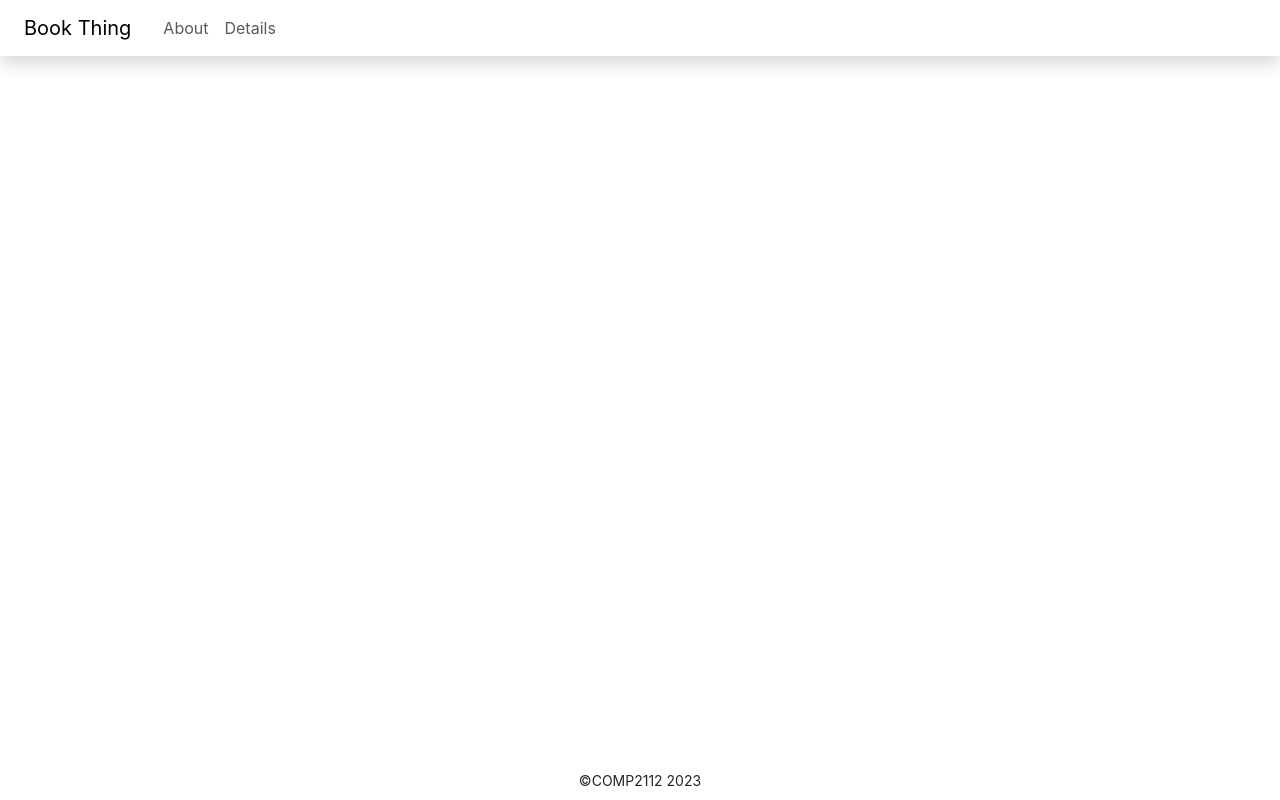
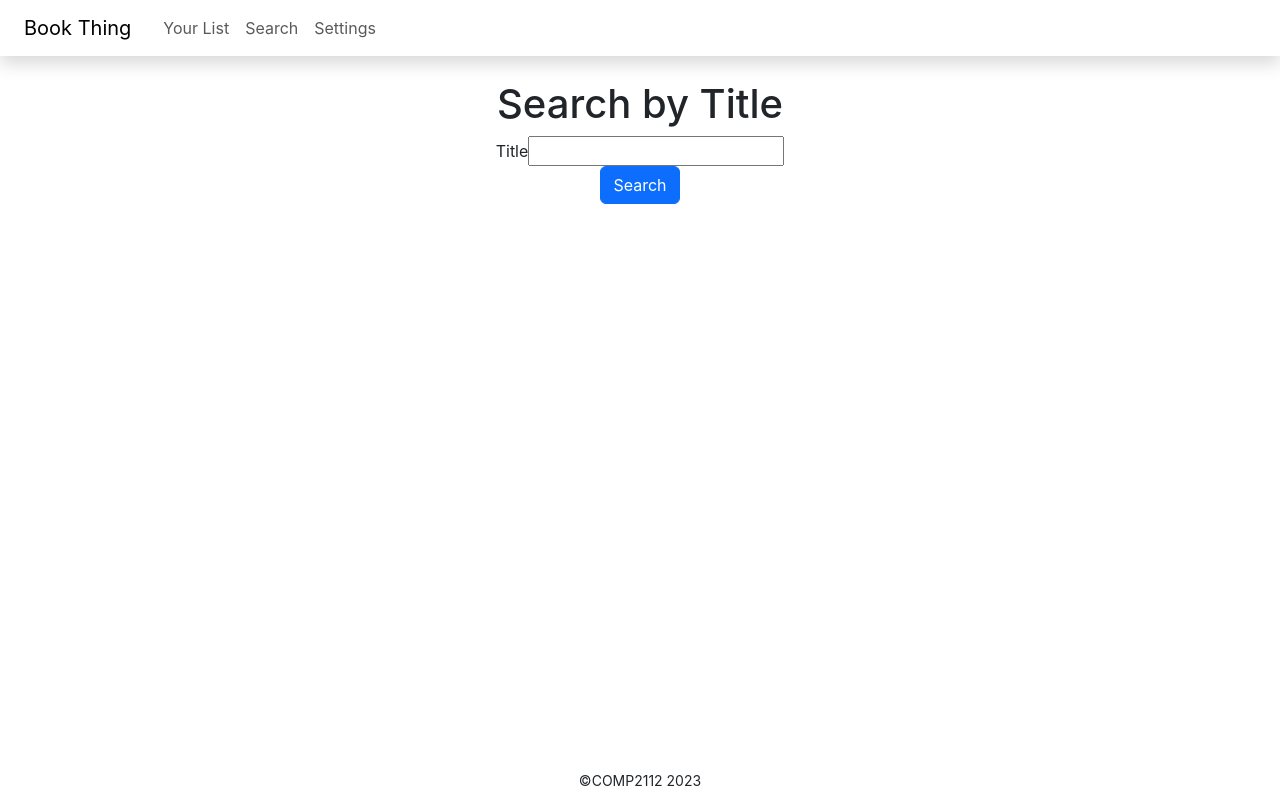
Before and after one commit to Jenna-Deamer/React-Book-Management-App, a React (Create React App) app: page /search in a window 1280 px wide. Built offline with nearby package versions, Linux system fonts and the light colour scheme.

Commit message:
FileName changes, GoogleAPI fetch & display of book contents

```diff
--- a/public/index.html
+++ b/public/index.html
@@ -24,7 +24,7 @@
       work correctly both with client-side routing and a non-root public URL.
       Learn how to configure a non-root public URL by running `npm run build`.
     -->
-    <title>React App</title>
+    <title>Library App</title>
   </head>
   <body>
     <noscript>You need to enable JavaScript to run this app.</noscript>
--- a/src/App.css
+++ b/src/App.css
@@ -36,3 +36,23 @@
     transform: rotate(360deg);
   }
 }
+
+.book {
+  width: 100px;
+  height: 150px;
+  border: 1px solid #ccc;
+  margin: 5px;
+  display: inline-block;
+  text-align: center;
+  padding: 10px;
+}
+
+.book img {
+  max-width: 100%;
+  max-height: 100%;
+}
+
+.book-row {
+  display: flex;
+  justify-content: center;
+}
--- a/src/App.js
+++ b/src/App.js
@@ -2,10 +2,14 @@ import './App.css';
 //shared
 import Header from "./views/shared/Header.js"
 import Footer from "./views/shared/Footer.js"
+
 //views
 import Home from "./views/Home.js"
-import About from "./views/About.js"
-import Details from "./views/Details.js"
+import Booklist from "./views/Booklist.js"
+import Search from "./views/Search.js"
+import Settings from './views/Settings.js';
+
+//library imports
 import { BrowserRouter, Routes, Route } from "react-router-dom";
 
 function App() {
@@ -16,8 +20,9 @@ function App() {
            <Header/>
           <Routes>
           <Route path="/" element={<Home />}></Route>
-            <Route path="/about" element={<About />} />
-            <Route path="/details" element={<Details />} />
+            <Route path="/booklist" element={<Booklist />} />
+            <Route path="/search" element={<Search />} />
+            <Route path="/settings" element={<Settings />} />
           </Routes>
           <Footer/>
         </BrowserRouter>
--- a/src/views/About.js
+++ /dev/null
@@ -1,10 +0,0 @@
-
-function About (){
-    return(
-        <div>
-            <h1>About</h1>
-        </div>
-    )
-}
-
-export default About;
--- /dev/null
+++ b/src/views/Booklist.js
@@ -0,0 +1,13 @@
+function Booklist (){
+    return(
+        <main className="container">
+            <h1 className="pt-4">Your List</h1>
+            <div className="userList">
+
+            </div>
+            <button className="btn btn-primary">Add New</button>
+        </main>
+    )
+}
+
+export default Booklist;
--- a/src/views/Details.js
+++ /dev/null
@@ -1,10 +0,0 @@
-
-function Details () {
-    return(
-        <div>
-            <h1>Details</h1>
-        </div>
-    )
-}
-
-export default Details;
--- a/src/views/Home.js
+++ b/src/views/Home.js
@@ -1,10 +1,69 @@
+import { useState, useEffect } from "react";
 
-function Home (){
-    return(
-        <div>
-            <h1>Home</h1>
+function Home() {
+  // var to hold the api data
+  const [books, setBooks] = useState([]);
+  const [errorMessage, setErrorMessage] = useState(null);
+
+  //fetch 10 books from history category formGoogle Book API
+  useEffect(() => {
+    const fetchBooks = async (data) => {
+      try {
+        //api key from google book api
+        const apiKey = "AIzaSyDBPaqAUVP3097fwDVUFdB0ssLIvSqSSdk";
+        //access google book api and get max5 results from history category
+        const response = await fetch(`https://www.googleapis.com/books/v1/volumes?q=history&maxResults=5&key=${apiKey}`,
+          {
+            method: "GET",
+            headers: {
+              "Content-Type": "application/json",
+            }
+
+          } );
+        //if response is not okay throw error
+        if (!response.ok) {
+          throw new Error("Api Fetch Error");
+        }
+        // if no error, grab the book data from the json response & set with State Hook
+        const data = await response.json();
+        //retrieve only title, author and thumbnail instead of everything
+        const formattedBookData = data.items.map((books) => ({
+          title: books.volumeInfo.title,
+          //returns an array of authors since some books have multiple
+          author: books.volumeInfo.authors,
+          //returns a small thumbnail and regular sized thumbnail.
+          coverImg: books.volumeInfo.imageLinks,
+        }));
+        setBooks(formattedBookData);
+        console.log(formattedBookData);
+      } catch (error) {
+        console.log(`error: ${error}`);
+        setErrorMessage(error);
+      }
+    };
+    fetchBooks();
+  }, []);
+
+  return (
+    <main>
+      <h1 className="pt-4">Welcome, Browse Books Below</h1>
+      <h2>History</h2>
+      {/**Display Fetched books in cards by mapping through all book objects & putting their data into the card structure below
+       * Each card also has a button to add to list. Add selection to bookList & store in locale storage.
+       * Display the list on home * bookList.js
+      */}
+      {books.map((book, index) => (
+        <div className="bookCard" key={index}>
+          <h3>{book.title}</h3>
+          <p>{book.author}</p>
+          <img src={book.coverImg.thumbnail} alt={book.title}></img>
+          <button className="btn btn-info">Add to List</button>
         </div>
-    )
+      ))}
+      <h2>Your List</h2>
+      <div className="bookList"></div>
+      <button className="btn btn-info">View Whole List</button>
+    </main>
+  );
 }
-
 export default Home;
--- /dev/null
+++ b/src/views/Search.js
@@ -0,0 +1,16 @@
+function Search () {
+    return(
+        <main className="container">
+            <h1 className="pt-4">Search by Title</h1>
+            <form>
+                <fieldset>
+                <label htmlFor="title">Title</label>
+                <input id="title" type="text"></input>
+                </fieldset>
+                <button className="btn btn-primary">Search</button>
+            </form>
+        </main>
+    )
+}
+
+export default Search;
--- /dev/null
+++ b/src/views/Settings.js
@@ -0,0 +1,9 @@
+function Settings (){
+    return(
+        <main>
+            <h1>Settings</h1>
+        </main>
+    )
+}
+
+export default Settings;
--- a/src/views/shared/Header.js
+++ b/src/views/shared/Header.js
@@ -18,13 +18,18 @@ function Header() {
         <div className="collapse navbar-collapse" id="navbarNav">
           <ul className="navbar-nav">
             <li className="nav-item">
-              <a className="nav-link" href="/about" id="about">
-                About
+              <a className="nav-link" href="/booklist" id="booklist">
+                Your List
               </a>
             </li>
             <li className="nav-item">
-              <a className="nav-link" href="/details" id="details">
-                Details
+              <a className="nav-link" href="/search" id="search">
+                Search
+              </a>
+            </li>
+            <li className="nav-item">
+              <a className="nav-link" href="/settings" id="settings">
+                Settings
               </a>
             </li>
           </ul>
```
Also changed, not shown: src/index.css (line endings or trailing spaces), 1 other file (tests, documents, lock files or other folders).
